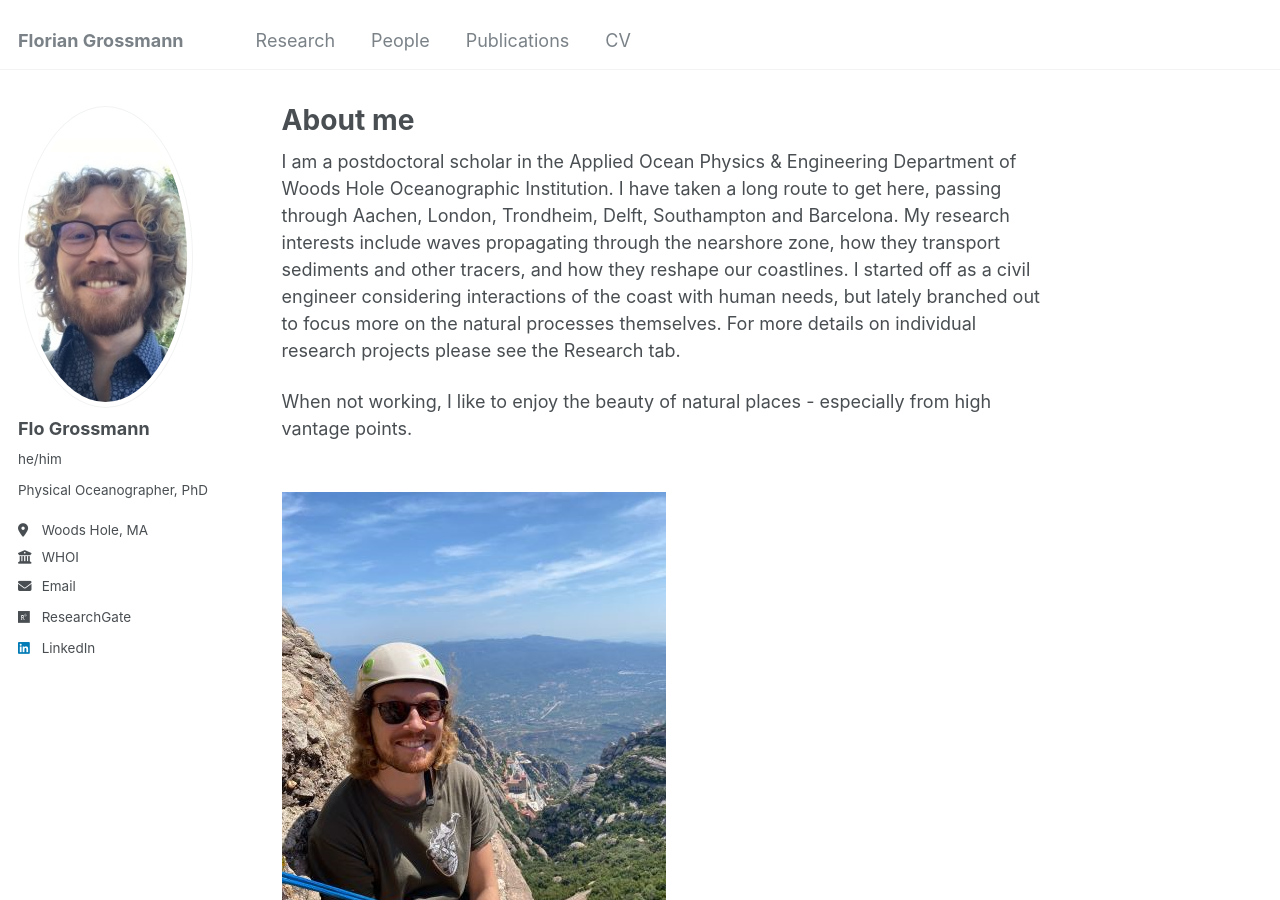
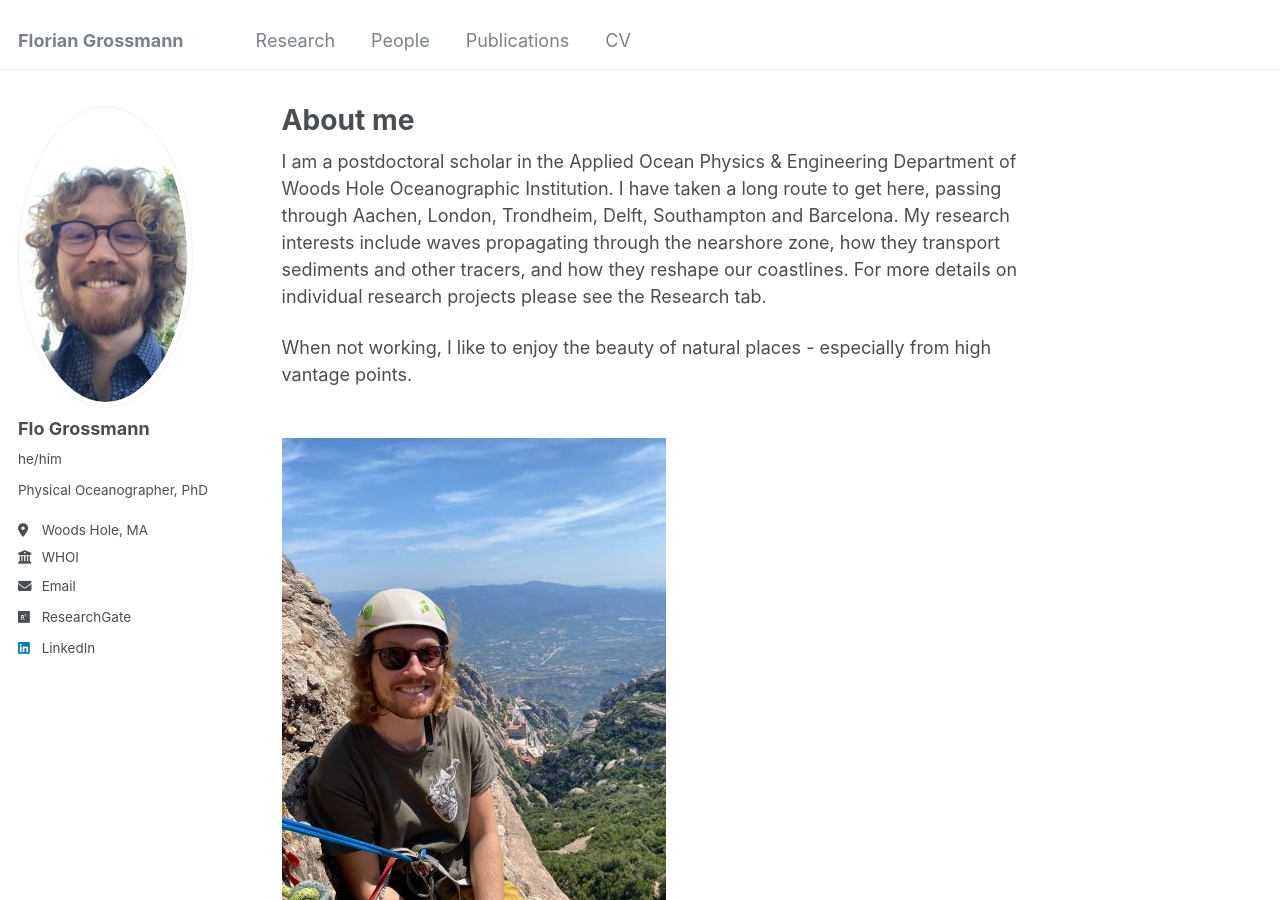
Before and after one commit to FlorianGrossmann/FlorianGrossmann.github.io, a Jekyll site: the page built from _pages/about.md, in a window 1280 px wide and 900 px high. Built offline with Jekyll 4.4.1, drawn with Linux system fonts in a browser that asks for light colours.

Commit message:
Update about.md

```diff
--- a/_pages/about.md
+++ b/_pages/about.md
@@ -7,7 +7,7 @@ redirect_from:
   - /about.html
 ---
 
-I am a postdoctoral scholar in the Applied Ocean Physics & Engineering Department of Woods Hole Oceanographic Institution. I have taken a long route to get here, passing through Aachen, London, Trondheim, Delft, Southampton and Barcelona. My research interests include waves propagating through the nearshore zone, how they transport sediments and other tracers, and how they reshape our coastlines. I started off as a civil engineer considering interactions of the coast with human needs, but lately branched out to focus more on the natural processes themselves. For more details on individual research projects please see the Research tab.
+I am a postdoctoral scholar in the Applied Ocean Physics & Engineering Department of Woods Hole Oceanographic Institution. I have taken a long route to get here, passing through Aachen, London, Trondheim, Delft, Southampton and Barcelona. My research interests include waves propagating through the nearshore zone, how they transport sediments and other tracers, and how they reshape our coastlines. For more details on individual research projects please see the Research tab.
 
 When not working, I like to enjoy the beauty of natural places - especially from high vantage points.
 
```
